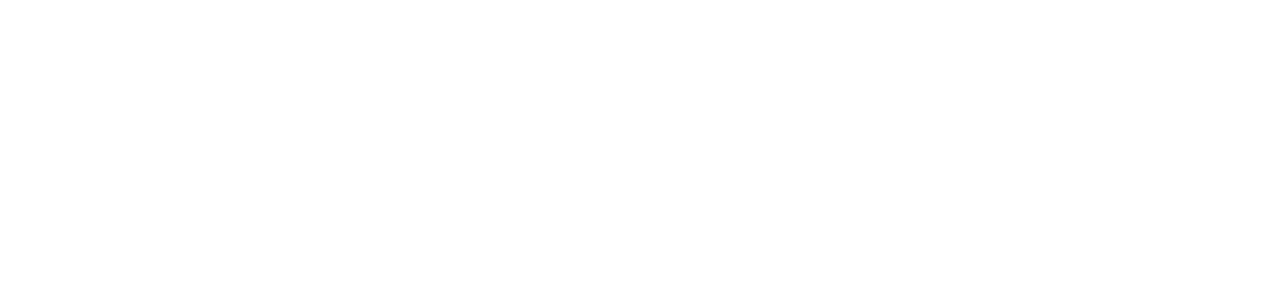
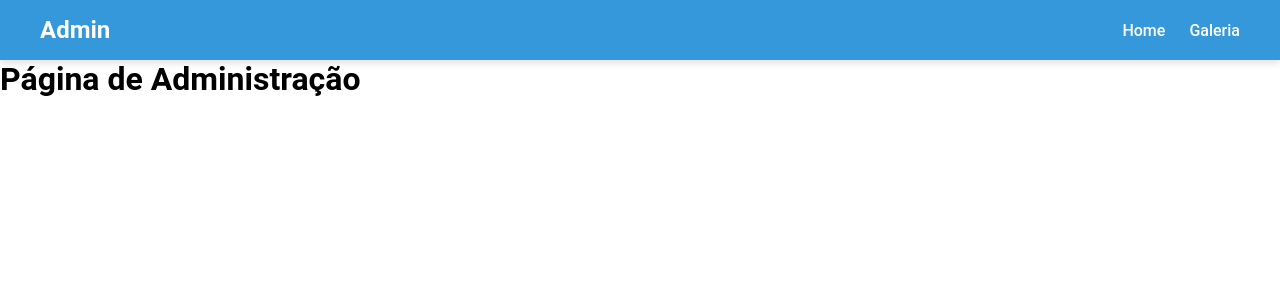
Before and after one commit to Arthurresendee/Dra_KaysaResendeLandingPage, a React (Vite) app: page /adm in a window 1280 px wide. Before the commit this address had no page. Shown: the top 300 px of the page. Built offline with nearby package versions, Linux system fonts and the light colour scheme.

Commit message:
Adicionando páginas de adm, admGaleria e admHome e configurando rotas

```diff
--- /dev/null
+++ b/src/Pages/Admin.tsx
@@ -0,0 +1,7 @@
+export function Admin(){
+   return (
+      <div>
+         <h1>Página de Administração</h1>
+      </div>
+   )
+}
--- a/src/Pages/Galeria.tsx
+++ b/src/Pages/Galeria.tsx
@@ -2,7 +2,7 @@
 export function Galeria(){
    return (
       <div>
-         <h1>Galeria</h1>
+         <h1>Página da Galeria</h1>
       </div>
    )
 }
--- a/src/Router.tsx
+++ b/src/Router.tsx
@@ -1,13 +1,24 @@
-import {Routes, Route} from 'react-router-dom';
+import { Routes, Route } from "react-router-dom";
 
-import {Home} from './Pages/Home';
-import {Galeria} from './Pages/Galeria';
+import { Home } from "./Pages/Home";
+import { Galeria } from "./Pages/Galeria";
+import AdminLayout from "./layouts/AdminLayoutl";
+import { AdmHome } from "./components/Administracao/AdmHome";
+import { AdmGaleria } from "./components/Administracao/AdmGaleria";
+import { Admin } from "./Pages/Admin";
 
 export function Router() {
-   return (
-         <Routes>
-            <Route path="/" element={<Home />} />
-            <Route path="/galeria" element={<Galeria />} />
-         </Routes>
-   )
+  return (
+    <Routes>
+
+      <Route path="/" element={<Home />} />
+      <Route path="/galeria" element={<Galeria />} />
+
+      <Route path="/adm" element={<AdminLayout/>} >
+         <Route index element={<Admin />} />
+         <Route path="home" element={<AdmHome/>} />
+         <Route path="galeria" element={<AdmGaleria/>} />
+      </Route>
+    </Routes>
+  );
 }
--- /dev/null
+++ b/src/components/Administracao/AdmGaleria.tsx
@@ -0,0 +1,9 @@
+
+
+export function AdmGaleria(){
+   return (
+      <div>
+         <h1>Página de Administração da galeria</h1>
+      </div>
+   )
+}
--- /dev/null
+++ b/src/components/Administracao/AdmHome.tsx
@@ -0,0 +1,9 @@
+
+
+export function AdmHome(){
+   return (
+      <div>
+         <h1>Página de Administração da Home</h1>
+      </div>
+   )
+}
--- /dev/null
+++ b/src/components/Administracao/Header.module.css
@@ -0,0 +1,52 @@
+.header {
+   background-color: #3498db;
+   padding: 1rem 2rem;
+   display: flex;
+   align-items: center;
+   justify-content: space-between;
+   box-shadow: 0 4px 6px rgba(0, 0, 0, 0.1);
+   color: #fff;
+ }
+
+ .container {
+   display: flex;
+   justify-content: space-between;
+   align-items: center;
+   width: 100%;
+   max-width: 1200px;
+   margin: 0 auto;
+ }
+
+ .title {
+   font-size: 1.5rem;
+   font-weight: bold;
+   color: #fff;
+ }
+
+ .nav {
+   display: flex;
+ }
+
+ .menu {
+   display: flex;
+   gap: 1.5rem;
+   list-style: none;
+   margin: 0;
+   padding: 0;
+ }
+
+ .item {
+   display: inline;
+ }
+
+ .link {
+   color: #fff;
+   text-decoration: none;
+   font-size: 1rem;
+   font-weight: 500;
+   transition: color 0.3s;
+ }
+
+ .link:hover {
+   color: #f1c40f;
+ }
--- /dev/null
+++ b/src/components/Administracao/Header.tsx
@@ -0,0 +1,26 @@
+import { Link } from "react-router-dom";
+import styles from "./Header.module.css";
+
+export function Header() {
+  return (
+    <header className={styles.header}>
+      <div className={styles.container}>
+        <h1 className={styles.title}>Admin</h1>
+        <nav className={styles.nav}>
+          <ul className={styles.menu}>
+            <li className={styles.item}>
+              <Link to="/adm/home" className={styles.link}>
+                Home
+              </Link>
+            </li>
+            <li className={styles.item}>
+              <Link to="/adm/galeria" className={styles.link}>
+                Galeria
+              </Link>
+            </li>
+          </ul>
+        </nav>
+      </div>
+    </header>
+  );
+}
--- a/src/components/Section-galeria/IrParaGaleriaSection.tsx
+++ b/src/components/Section-galeria/IrParaGaleriaSection.tsx
@@ -29,7 +29,7 @@
             </p>
             <div className={styles.botaoContainer}>
               <button className={styles.botao} onClick={handleVerDepoimentos}>
-                Ver Depoimentos e Antes & Depois
+                Ver Depoimentos / Antes & Depois
               </button>
             </div>
           </div>
--- /dev/null
+++ b/src/layouts/AdminLayoutl.tsx
@@ -0,0 +1,11 @@
+import { Outlet } from "react-router-dom";
+import { Header } from "../components/Administracao/Header";
+
+export default function AdminLayout(){
+  return (
+    <div>
+      <Header />
+      <Outlet/>
+    </div>
+  );
+}
```
